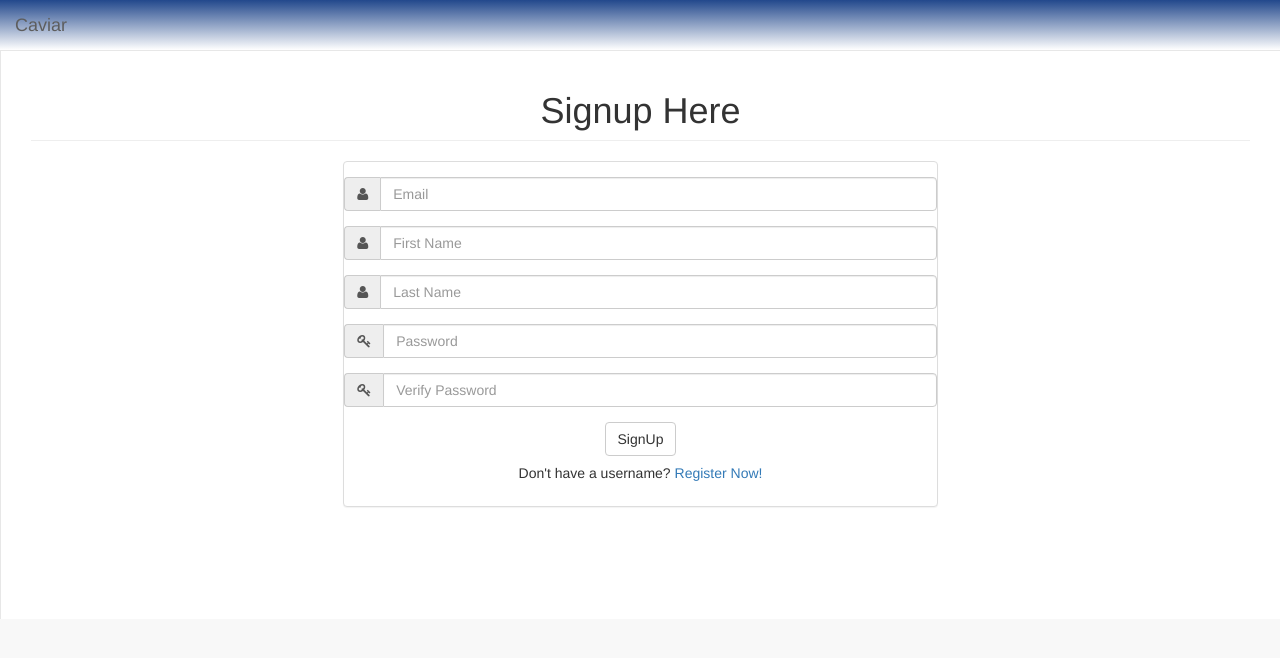
After one commit to sashank27/Caviar, a Django app: page /accounts/signup/ in a window 1280 px wide. The commit adds this page. Shown: the top 658 px of the page. Run offline with Django 3.2, Linux system fonts and the light colour scheme; some libraries are stand-ins or nearby versions.

Commit message:
Login signup added

```diff
--- a/hotel/static/dist/css/sb-admin-2.css
+++ b/hotel/static/dist/css/sb-admin-2.css
@@ -17,10 +17,13 @@ body {
 @media (min-width: 768px) {
   #page-wrapper {
     position: inherit;
-    margin: 0 0 0 250px;
+    margin: 0 0 0 0px;
     padding: 0 30px;
     border-left: 1px solid #e7e7e7;
   }
+}
+.navbar-default {
+  background: linear-gradient(#22488c,white);
 }
 .navbar-top-links {
   margin-right: 0;
--- /dev/null
+++ b/hotel/templates/registration/signup.html
@@ -0,0 +1,100 @@
+{% load staticfiles %}
+
+<!DOCTYPE html>
+<html lang="en">
+
+<head>
+
+    <meta charset="utf-8">
+    <meta http-equiv="X-UA-Compatible" content="IE=edge">
+    <meta name="viewport" content="width=device-width, initial-scale=1">
+    <meta name="description" content="">
+    <meta name="author" content="">
+
+    <title>Caviar | SignUp</title>
+
+    <link href="{% static 'vendor/bootstrap/css/bootstrap.min.css' %}" rel="stylesheet">
+    <link href="{% static 'vendor/metisMenu/metisMenu.min.css'%}" rel="stylesheet">
+    <link href="{% static 'dist/css/sb-admin-2.css'%}" rel="stylesheet">
+    <link href="{% static 'vendor/morrisjs/morris.css'%}" rel="stylesheet">
+    <link href="{% static 'vendor/font-awesome/css/font-awesome.min.css'%}" rel="stylesheet" type="text/css">
+
+</head>
+
+<body>
+
+    <div id="wrapper">
+
+        <!-- Navigation -->
+        <nav class="navbar navbar-default navbar-static-top" role="navigation" style="margin-bottom: 0">
+            <div class="navbar-header">
+                <button type="button" class="navbar-toggle" data-toggle="collapse" data-target=".navbar-collapse">
+                    <span class="sr-only">Toggle navigation</span>
+                    <span class="icon-bar"></span>
+                    <span class="icon-bar"></span>
+                    <span class="icon-bar"></span>
+                </button>
+                <a class="navbar-brand" href="index.html">Caviar</a>
+            </div>
+            <!-- /.navbar-header -->
+        </nav>
+
+        <div id="page-wrapper">
+            <div class="row">
+                <div class="col-lg-12 text-center">
+                    <h1 class="page-header">Signup Here</h1>
+                </div>
+                <!-- /.col-lg-12 -->
+            </div>
+            <!-- /.row -->
+            <div class="row">
+                <div class="col-lg-6 col-lg-offset-3">
+                    <div class="panel panel-default">
+                        <div class="panel-body">
+                            <div class="row">
+                                <form role="form">
+                                    <div class="form-group input-group">
+                                        <span class="input-group-addon"><i class="fa fa-user"></i></span>
+                                        <input type="email" class="form-control" placeholder="Email" name="email" required>
+                                    </div>
+                                    <div class="form-group input-group">
+                                        <span class="input-group-addon"><i class="fa fa-user"></i></span>
+                                        <input type="firstname" class="form-control" placeholder="First Name" name="firstname" required>
+                                    </div>
+                                    <div class="form-group input-group">
+                                        <span class="input-group-addon"><i class="fa fa-user"></i></span>
+                                        <input type="lastname" class="form-control" placeholder="Last Name" name="lastname" required>
+                                    </div>
+                                    <div class="form-group input-group">
+                                        <span class="input-group-addon"><i class="fa fa-key"></i></span>
+                                        <input type="password" class="form-control" placeholder="Password" name="password" required>
+                                    </div>
+                                    <div class="form-group input-group">
+                                        <span class="input-group-addon"><i class="fa fa-key"></i></span>
+                                        <input type="verifypassword" class="form-control" placeholder="Verify Password" name="verifypassword" required>
+                                    </div>
+                                    <div class="text-center">
+                                        <button type="submit" class="btn btn-default">SignUp</button>
+                                    </div>
+                                    <div class="text-center">
+                                        <h5>Don't have a username?
+                                            <a href="/accounts/register">Register Now!</a>
+                                        </h5>
+                                    </div>
+                                </form>
+                            </div>
+                        </div>
+                    </div>
+                </div>
+            </div>
+        </div>
+    </div>
+
+    <script src="{% static 'vendor/jquery/jquery.min.js'%}"></script>
+    <script src="{% static 'vendor/bootstrap/js/bootstrap.min.js'%}"></script>
+    <script src="{% static 'vendor/metisMenu/metisMenu.min.js'%}"></script>
+    <script src="{% static 'dist/js/sb-admin-2.js'%}"></script>
+
+</body>
+
+</html>
--- a/hotel/views.py
+++ b/hotel/views.py
@@ -21,4 +21,7 @@ def index(request):
     return render(request, 'index.html')
 
 def menu(request):
-    return render(request, 'menu.html')
+    return render(request, 'forms.html')
+
+def signup(request):
+    return render(request, 'registration/signup.html')
--- a/reflex/urls.py
+++ b/reflex/urls.py
@@ -27,5 +27,6 @@ urlpatterns = [
     path('admin/', admin.site.urls),
     url(r'^accounts/login/$', auth_views.LoginView.as_view(redirect_authenticated_user=True), name='login'),
     url(r'^accounts/logout/$', auth_views.logout, name='logout', kwargs={'next_page':'/'}),
+    url(r'^accounts/signup/$', views.signup, name='signup'),
     url(r'', include(('hotel.urls', 'hotel'), namespace='hotel')),
 ]
```
Also changed, not shown: hotel/templates/forms.html (+11 -22 lines), hotel/templates/registration/login.html (added, +86 -0 lines).
